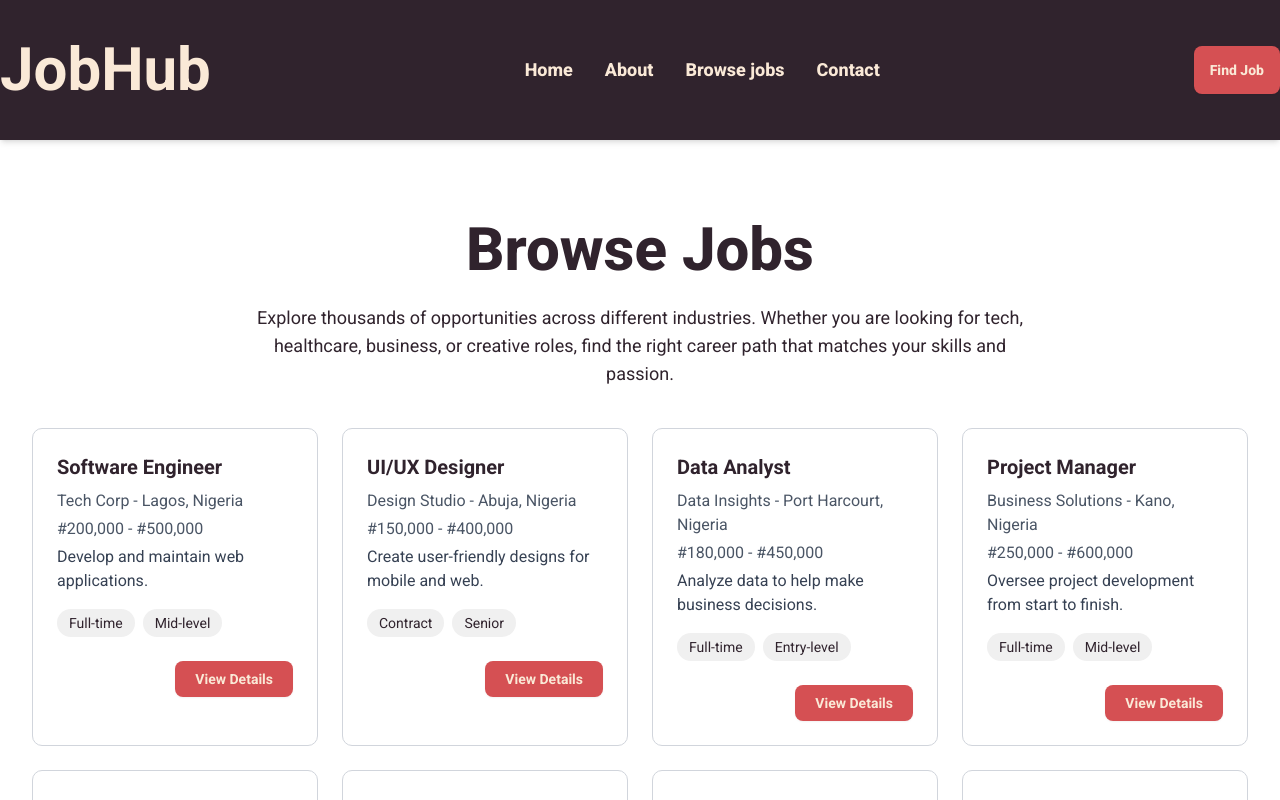
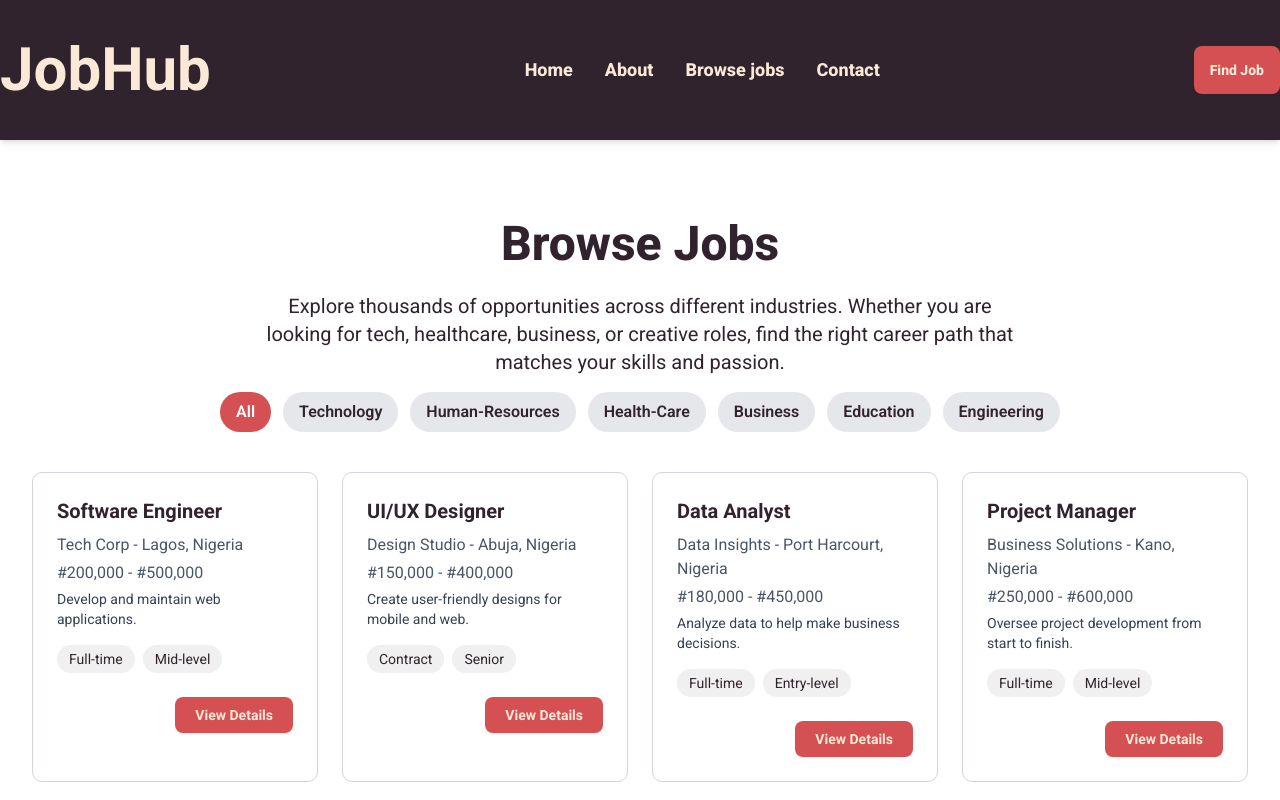
Before and after one commit to Daddy-Primee/my-first-react-project, a Next.js app: page /browse-jobs in a window 1280 px wide. Shown: the top 800 px of the page. Built offline with nearby package versions, Linux system fonts and the light colour scheme.

Commit message:
Final changes

```diff
--- /dev/null
+++ b/src/app/apply/page.jsx
@@ -0,0 +1,80 @@
+"use client";
+
+import React, { useState } from "react";
+
+export default function ApplyPage() {
+  const [formData, setFormData] = useState({
+    name: "",
+    email: "",
+    resume: "",
+    coverLetter: ""
+  });
+
+  const handleChange = (e) => {
+    const { name, value, files } = e.target;
+    setFormData({
+      ...formData,
+      [name]: files ? files[0] : value
+    });
+  };
+
+  const handleSubmit = (e) => {
+    e.preventDefault();
+    console.log("Application submitted:", formData);
+
+  };
+
+  return (
+    <div className="max-w-2xl mx-auto p-8 mt-10 bg-white shadow-md rounded-lg">
+
+      <h1 className="text-3xl font-bold mb-6 text-center">Job Application</h1>
+
+
+      <form action='https://formsubmit.co/festusemmanuel737@gmail.com'
+      method="POST"
+       className="space-y-4">
+        <input
+          type="text"
+          name="name"
+          placeholder="Full Name"
+          value={formData.name}
+          onChange={handleChange}
+          className="w-full border p-3 rounded"
+          required
+        />
+        <input
+          type="email"
+          name="email"
+          placeholder="Email Address"
+          value={formData.email}
+          onChange={handleChange}
+          className="w-full border p-3 rounded"
+          required
+        />
+        <input
+          type="file"
+          name="resume"
+          accept=".pdf,.doc,.docx"
+          onChange={handleChange}
+          className="w-full border p-3 rounded"
+          required
+        />
+        <textarea
+          name="coverLetter"
+          placeholder="Cover Letter"
+          value={formData.coverLetter}
+          onChange={handleChange}
+          className="w-full border p-3 rounded"
+          rows="5"
+        ></textarea>
+
+        <button
+          type="submit"
+          className="w-full bg-[#D55053]  text-white py-3 rounded hover:bg-[#f1c095] transition"
+        >
+          Submit Application
+        </button>
+      </form>
+    </div>
+  );
+}
--- a/src/app/browse-jobs/job-list.jsx
+++ /dev/null
@@ -1,2 +0,0 @@
-import React from "react";
-import { Jobs } from "@/constants/jobs";
--- a/src/app/browse-jobs/page.jsx
+++ b/src/app/browse-jobs/page.jsx
@@ -4,32 +4,61 @@ import { useState } from "react";
 import { Jobs } from "@/constants/jobs";
 import JobCards from "@/components/shared/job-cards";
 
+
+ const categories =["All", "Technology", "Human-Resources", "Health-Care", "Business", "Education", "Engineering"]
+
 export default function BrowseJobs() {
   const [currentPage, setCurrentPage] = useState(1);
   const jobsPerPage = 10;
+  const [selectedCategory, setSelectedCategory] = useState("All")
+
+
+  const filteredJobs =
+   selectedCategory === "All"
+   ? Jobs
+   : Jobs.filter((job) => job.categories === selectedCategory);
+
 
   // Calculate total pages
-  const totalPages = Math.ceil(Jobs.length / jobsPerPage);
+  const totalPages = Math.ceil(filteredJobs.length / jobsPerPage);
 
   // Find start and end index
   const startIndex = (currentPage - 1) * jobsPerPage;
   const endIndex = startIndex + jobsPerPage;
 
   // Slice jobs for current page
-  const currentJobs = Jobs.slice(startIndex, endIndex);
+  const currentJobs = filteredJobs.slice(startIndex, endIndex);
 
     return (
     <div>
       <main className="min-h-screen  text-[#30232d] py-20">
-        <h1 className="text-6xl font-extrabold mb-6 text-center">
+        <h1 className="text-3xl md:text-5xl font-extrabold mb-6 text-center">
           Browse Jobs
         </h1>
-        <p className="text-lg mb-4 max-w-3xl mx-auto text-center">
+        <p className="text-base sm:text-4xl md:text-xl mb-4 max-w-3xl mx-auto text-center">
           Explore thousands of opportunities across different industries.
           Whether you are looking for tech, healthcare, business, or creative
           roles, find the right career path that matches your skills and
           passion.
         </p>
+          <div className="flex flex-wrap justify-center gap-3 mb-8">
+          {categories.map((cat) => (
+            <button
+              key={cat}
+              onClick={() => {
+                setSelectedCategory(cat);
+                setCurrentPage(1); // reset to page 1
+              }}
+              className={`px-4 py-2 rounded-full font-semibold ${
+                selectedCategory === cat
+                  ? "bg-[#D55053] text-white"
+                  : "bg-gray-200 hover:bg-gray-300"
+              }`}
+            >
+              {cat}
+            </button>
+          ))}
+        </div>
 
         <div className="grid xl:grid-cols-4 md:grid-cols-3 gap-6 justify-center mt-10 px-8">
           {currentJobs.map((job) => (
@@ -51,7 +80,7 @@ export default function BrowseJobs() {
           </button>
 
           {/* Page Numbers */}
-          <div className="flex items-center gap-2">
+          <div className="flex flex-wrap items-center gap-2">
             {Array.from({ length: totalPages }, (_, i) => (
               <button
                 key={i + 1}
--- a/src/components/shared/job-cards.jsx
+++ b/src/components/shared/job-cards.jsx
@@ -11,7 +11,7 @@ export default function JobCards({ job }) {
         {job.company} - {job.location}
       </p>
       <p className="text-gray-600 mb-1">{job.salary}</p>
-      <p className="text-gray-700 mb-4">{job.description}</p>
+      <p className="text-gray-700 mb-4 text-sm flex-grow">{job.description}</p>
       <div className="mb-4">
         {job.tags.map((tag, index) => (
           <span
@@ -30,9 +30,11 @@ export default function JobCards({ job }) {
             .toLowerCase()
             .replace(/\s+/g, "-")}-${job.id}`}
         >
+          <div className="mt-auto">
           <Button className="text-[#FAE9D7] px-5 py-3 rounded-md font-bold bg-[#D55053] transition hover:bg-[#f1c095]">
             View Details
           </Button>
+          </div>
         </Link>
       </div>
     </div>
--- a/src/constants/jobs.js
+++ b/src/constants/jobs.js
@@ -18,7 +18,7 @@ export const Jobs = [
     "Strong communication and teamwork abilities."
   ],
   tags: ["Full-time", "Mid-level"],
-  icon: <Code />,
+  category: "Technology",
 },
 
 {
@@ -38,7 +38,8 @@ export const Jobs = [
     "Strong visual design skills and attention to detail.",
     "Excellent communication and collaboration skills."
   ],
-  tags: ["Contract", "Senior"]
+  tags: ["Contract", "Senior"],
+  category: "Technology",
 }
 ,
    {
@@ -58,7 +59,8 @@ export const Jobs = [
     "Good communication skills to present findings effectively.",
     "Attention to detail and commitment to data accuracy."
   ],
-  tags: ["Full-time", "Entry-level"]
+  tags: ["Full-time", "Entry-level"],
+  category: "Technology",
 },
 {
   id: 4,
@@ -77,7 +79,8 @@ export const Jobs = [
     "Strong communication and stakeholder management skills.",
     "Project Management certification (PMP or PRINCE2) is an advantage."
   ],
-  tags: ["Full-time", "Mid-level"]
+  tags: ["Full-time", "Mid-level"],
+  category: "Business",
 },
 {
   id: 5,
@@ -96,7 +99,8 @@ export const Jobs = [
     "Excellent communication and collaboration skills.",
     "Ability to manage time and handle multiple projects."
   ],
-  tags: ["Part-time", "Mid-level"]
+  tags: ["Part-time", "Mid-level"],
+  category: "Business",
 },
 
 {
@@ -116,7 +120,8 @@ export const Jobs = [
     "Strong time-management and organizational skills.",
     "Portfolio of published work is an advantage."
   ],
-  tags: ["Freelance", "Entry-level"]
+  tags: ["Freelance", "Entry-level"],
+  category: "Technology",
 },
 {
   id: 9,
@@ -135,7 +140,8 @@ export const Jobs = [
     "Good understanding of customer relationship management (CRM) tools.",
     "Proven track record of achieving sales targets."
   ],
-  tags: ["Full-time", "Mid-level"]
+  tags: ["Full-time", "Mid-level"],
+  category: "Business",
 },
 {
   id: 10,
@@ -154,7 +160,8 @@ export const Jobs = [
     "Good communication and interpersonal skills.",
     "HR certification is an added advantage."
   ],
-  tags: ["Full-time", "Mid-level"]
+  tags: ["Full-time", "Mid-level"],
+  category: "Business",
 },
 {
   id: 11,
@@ -173,7 +180,8 @@ export const Jobs = [
     "Passion for education and student development.",
     "Relevant teaching certification is required."
   ],
-  tags: ["Full-time", "Mid-level"]
+  tags: ["Full-time", "Mid-level"],
+  category: "Education",
 },
 {
   id: 12,
@@ -192,12 +200,13 @@ export const Jobs = [
     "Commitment to academic excellence and continuous learning.",
     "Experience with online teaching platforms is an advantage."
   ],
-  tags: ["Full-time", "Senior"]
+  tags: ["Full-time", "Senior"],
+  category: "Education",
 },
 
 {
   id: 8,
-  title: "Content Writer",
+  title: "Social Media Writer",
   company: "Creative Minds",
   location: "Remote",
   salary: "#100,000 - #250,000",
@@ -212,7 +221,8 @@ export const Jobs = [
     "Strong time-management and organizational skills.",
     "Portfolio of published work is an advantage."
   ],
-  tags: ["Freelance", "Entry-level"]
+  tags: ["Freelance", "Entry-level"],
+  category:"Technology",
 },
 {
   id: 9,
@@ -231,7 +241,8 @@ export const Jobs = [
     "Good understanding of customer relationship management (CRM) tools.",
     "Proven track record of achieving sales targets."
   ],
-  tags: ["Full-time", "Mid-level"]
+  tags: ["Full-time", "Mid-level"],
+  category:"Business",
 },
 {
   id: 10,
@@ -250,7 +261,8 @@ export const Jobs = [
     "Good communication and interpersonal skills.",
     "HR certification is an added advantage."
   ],
-  tags: ["Full-time", "Mid-level"]
+  tags: ["Full-time", "Mid-level"],
+  category:"Business",
 },
 {
   id: 11,
@@ -269,7 +281,8 @@ export const Jobs = [
     "Passion for education and student development.",
     "Relevant teaching certification is required."
   ],
-  tags: ["Full-time", "Mid-level"]
+  tags: ["Full-time", "Mid-level"],
+  category:"Education",
 },
 {
   id: 12,
@@ -288,7 +301,8 @@ export const Jobs = [
     "Commitment to academic excellence and continuous learning.",
     "Experience with online teaching platforms is an advantage."
   ],
-  tags: ["Full-time", "Senior"]
+  tags: ["Full-time", "Senior"],
+  category:"Education"
 },
 
  {
@@ -308,7 +322,8 @@ export const Jobs = [
     "Excellent communication and decision-making abilities.",
     "Ability to work under pressure and meet deadlines."
   ],
-  tags: ["Full-time", "Senior"]
+  tags: ["Full-time", "Senior"],
+  category:"Business"
 },
 {
   id: 14,
@@ -327,7 +342,8 @@ export const Jobs = [
     "Good communication and negotiation skills.",
     "Attention to detail and ability to work with large datasets."
   ],
-  tags: ["Full-time", "Mid-level"]
+  tags: ["Full-time", "Mid-level"],
+  category:"Business"
 },
 {
   id: 15,
@@ -346,7 +362,8 @@ export const Jobs = [
     "Strong problem-solving abilities.",
     "Customer-first attitude with empathy and patience."
   ],
-  tags: ["Full-time", "Entry-level"]
+  tags: ["Full-time", "Entry-level"],
+  category:"Business"
 },
 {
   id: 16,
@@ -365,7 +382,8 @@ export const Jobs = [
     "Good communication and creativity skills.",
     "Familiarity with online advertising tools like Google Ads or Facebook Ads."
   ],
-  tags: ["Remote", "Mid-level"]
+  tags: ["Remote", "Mid-level"],
+  categories:"Technology"
 },
 {
   id: 17,
@@ -384,7 +402,8 @@ export const Jobs = [
     "Good communication and teamwork skills.",
     "Ability to meet deadlines and handle multiple projects."
   ],
-  tags: ["Full-time", "Entry-level"]
+  tags: ["Full-time", "Entry-level"],
+  categories:"Technology"
 },
 {
   id: 18,
@@ -403,7 +422,8 @@ export const Jobs = [
     "Good understanding of media ethics and accuracy.",
     "Portfolio of published articles is an advantage."
   ],
-  tags: ["Full-time", "Mid-level"]
+  tags: ["Full-time", "Mid-level"],
+  categories:"Technology"
 },
 {
   id: 19,
@@ -422,7 +442,8 @@ export const Jobs = [
     "Excellent analytical and problem-solving abilities.",
     "Strong communication and presentation skills."
   ],
-  tags: ["Full-time", "Mid-level"]
+  tags: ["Full-time", "Mid-level"],
+  categories:"Human-Resources"
 },
 {
   id: 20,
@@ -441,7 +462,8 @@ export const Jobs = [
     "Good communication and stakeholder management skills.",
     "Project Management certification is an advantage."
   ],
-  tags: ["Full-time", "Senior"]
+  tags: ["Full-time", "Senior"],
+  categories:"Business"
 },
 {
   id: 21,
@@ -460,7 +482,8 @@ export const Jobs = [
     "Strong communication and teamwork abilities.",
     "Membership of COREN or relevant professional body is an advantage."
   ],
-  tags: ["Full-time", "Mid-level"]
+  tags: ["Full-time", "Mid-level"],
+  categories:"Engineering"
 },
 {
   id: 22,
@@ -479,7 +502,8 @@ export const Jobs = [
     "Strong teamwork and communication abilities.",
     "Membership of relevant engineering professional body is an advantage."
   ],
-  tags: ["Full-time", "Mid-level"]
+  tags: ["Full-time", "Mid-level"],
+  categories:"Engineering"
 },
 {
   id: 23,
@@ -498,7 +522,8 @@ export const Jobs = [
     "Strong communication and teamwork skills.",
     "Membership of COREN or relevant engineering body is an advantage."
   ],
-  tags: ["Full-time", "Mid-level"]
+  tags: ["Full-time", "Mid-level"],
+  categories:"Engineering"
 },
 {
   id: 24,
@@ -517,7 +542,8 @@ export const Jobs = [
     "Knowledge of safety regulations and compliance.",
     "Proficiency in warehouse management systems is an advantage."
   ],
-  tags: ["Full-time", "Mid-level"]
+  tags: ["Full-time", "Mid-level"],
+  categories:"Human-Resources"
 },
 {
   id: 25,
@@ -536,7 +562,8 @@ export const Jobs = [
     "Physical fitness to handle goods where necessary.",
     "Basic vehicle maintenance knowledge."
   ],
-  tags: ["Full-time", "Entry-level"]
+  tags: ["Full-time", "Entry-level"],
+  categories:"Business"
 },
 {
   id: 26,
@@ -555,7 +582,8 @@ export const Jobs = [
     "Honesty and integrity.",
     "Basic knowledge of surveillance systems is an advantage."
   ],
-  tags: ["Full-time", "Entry-level"]
+  tags: ["Full-time", "Entry-level"],
+  categories:"Business"
 },
 {
   id: 27,
@@ -574,7 +602,8 @@ export const Jobs = [
     "Passion for cooking and attention to detail.",
     "Culinary certification is an advantage."
   ],
-  tags: ["Full-time", "Mid-level"]
+  tags: ["Full-time", "Mid-level"],
+  categories:"Human-Resources"
 },
 {
   id: 28,
@@ -593,7 +622,8 @@ export const Jobs = [
     "Problem-solving and decision-making skills.",
     "Flexibility to work in a fast-paced environment."
   ],
-  tags: ["Full-time", "Senior"]
+  tags: ["Full-time", "Senior"],
+  categories:"Human-Resources"
 },
 {
   id: 29,
@@ -612,7 +642,8 @@ export const Jobs = [
     "Ability to work independently and in teams.",
     "Proficiency in using CRM software is an advantage."
   ],
-  tags: ["Full-time", "Mid-level"]
+  tags: ["Full-time", "Mid-level"],
+  categories:"Business"
 },
 {
   id: 30,
@@ -631,7 +662,8 @@ export const Jobs = [
     "Ability to manage inventory and budgets.",
     "Flexibility to work weekends and holidays."
   ],
-  tags: ["Full-time", "Mid-level"]
+  tags: ["Full-time", "Mid-level"],
+  categories:"Business"
 },
 {
   id: 31,
@@ -650,7 +682,8 @@ export const Jobs = [
     "Attention to detail and critical thinking.",
     "Familiarity with laboratory safety standards."
   ],
-  tags: ["Full-time", "Senior"]
+  tags: ["Full-time", "Senior"],
+  categories:"Technology"
 },
 {
   id: 32,
@@ -669,7 +702,8 @@ export const Jobs = [
     "Ability to work under pressure and meet deadlines.",
     "Strong communication and client relationship skills."
   ],
-  tags: ["Full-time", "Mid-level"]
+  tags: ["Full-time", "Mid-level"],
+  categories:"Marketing"
 },
 {
   id: 33,
@@ -688,7 +722,8 @@ export const Jobs = [
     "Physical fitness and stamina.",
     "CPR/First Aid certification is an advantage."
   ],
-  tags: ["Full-time", "Entry-level"]
+  tags: ["Full-time", "Entry-level"],
+  categories:"Business"
 },
 {
   id: 34,
@@ -707,7 +742,8 @@ export const Jobs = [
     "Attention to detail and accuracy.",
     "Ability to manage prescriptions and inventory."
   ],
-  tags: ["Full-time", "Mid-level"]
+  tags: ["Full-time", "Mid-level"],
+  categories:"Health-Care"
 },
 {
   id: 35,
@@ -726,7 +762,8 @@ export const Jobs = [
     "Good communication and teamwork skills.",
     "Attention to detail and record-keeping abilities."
   ],
-  tags: ["Full-time", "Entry-level"]
+  tags: ["Full-time", "Entry-level"],
+  categories:"Health-Care"
 },
 {
   id: 36,
@@ -745,7 +782,8 @@ export const Jobs = [
     "Good communication and teamwork skills.",
     "Ability to work under pressure in fast-paced settings."
   ],
-  tags: ["Full-time", "Senior"]
+  tags: ["Full-time", "Senior"],
+  categories:"Health-Care"
 },
 {
   id: 37,
@@ -764,7 +802,8 @@ export const Jobs = [
     "Attention to detail and precision.",
     "Ability to manage dental assistants and staff."
   ],
-  tags: ["Full-time", "Mid-level"]
+  tags: ["Full-time", "Mid-level"],
+  categories:"Health-Care"
 },
 {
   id: 38,
@@ -783,7 +822,8 @@ export const Jobs = [
     "Patience and dedication to student growth.",
     "Ability to adapt teaching methods to diverse learners."
   ],
-  tags: ["Full-time", "Entry-level"]
+  tags: ["Full-time", "Entry-level"],
+  categories:"Education"
 },
 {
   id: 39,
@@ -802,7 +842,8 @@ export const Jobs = [
     "Commitment to academic excellence and development.",
     "Ability to contribute to departmental administration."
   ],
-  tags: ["Full-time", "Senior"]
+  tags: ["Full-time", "Senior"],
+  categories:"Education"
 },
 {
   id: 40,
@@ -821,7 +862,8 @@ export const Jobs = [
     "Ability to meet sales targets and deadlines.",
     "Knowledge of CRM tools is an advantage."
   ],
-  tags: ["Full-time", "Mid-level"]
+  tags: ["Full-time", "Mid-level"],
+  categories:"Human-Resources"
 },
 {
   id: 41,
@@ -840,7 +882,8 @@ export const Jobs = [
     "Strong attention to detail and storytelling ability.",
     "Ability to work under tight deadlines."
   ],
-  tags: ["Full-time", "Entry-level"]
+  tags: ["Full-time", "Entry-level"],
+  categories:"Technology"
 },
 {
   id: 42,
@@ -859,7 +902,8 @@ export const Jobs = [
     "Ability to work under deadlines and pressure.",
     "Flexibility to travel for shoots if required."
   ],
-  tags: ["Full-time", "Mid-level"]
+  tags: ["Full-time", "Mid-level"],
+  categories:"Technology"
 },
 {
   id: 43,
@@ -878,7 +922,8 @@ export const Jobs = [
     "Ability to work under deadlines and adapt to client needs.",
     "Portfolio of previous work is required."
   ],
-  tags: ["Full-time", "Entry-level"]
+  tags: ["Full-time", "Entry-level"],
+  categories:"Technology"
 },
 {
   id: 44,
@@ -897,7 +942,8 @@ export const Jobs = [
     "Problem-solving and conflict-resolution abilities.",
     "HR certification (CIPM, SHRM) is an advantage."
   ],
-  tags: ["Full-time", "Senior"]
+  tags: ["Full-time", "Senior"],
+  categories:"Human-Resources"
 },
 {
   id: 45,
@@ -916,7 +962,8 @@ export const Jobs = [
     "Good organizational and multitasking skills.",
     "Relevant IT certifications are an advantage."
   ],
-  tags: ["Full-time", "Entry-level"]
+  tags: ["Full-time", "Entry-level"],
+  categories:"Technology"
 },
 {
   id: 46,
@@ -935,7 +982,8 @@ export const Jobs = [
     "Ability to work independently and as part of a team.",
     "Portfolio of developed websites is required."
   ],
-  tags: ["Remote", "Mid-level"]
+  tags: ["Remote", "Mid-level"],
+  categories:"Technology"
 },
 {
   id: 47,
@@ -954,7 +1002,8 @@ export const Jobs = [
     "Attention to detail and accuracy.",
     "Knowledge of Python or R for data analysis is an advantage."
   ],
-  tags: ["Full-time", "Mid-level"]
+  tags: ["Full-time", "Mid-level"],
+  categories:"Technology"
 },
 {
   id: 48,
@@ -973,7 +1022,8 @@ export const Jobs = [
     "Good communication and collaboration skills.",
     "Attention to detail and creativity."
   ],
-  tags: ["Remote", "Mid-level"]
+  tags: ["Remote", "Mid-level"],
+  categories:"Technology"
 },
 {
   id: 49,
@@ -992,7 +1042,8 @@ export const Jobs = [
     "Good communication and teamwork abilities.",
     "Relevant cybersecurity certifications (CEH, CISSP, CompTIA Security+) are an advantage."
   ],
-  tags: ["Full-time", "Mid-level"]
+  tags: ["Full-time", "Mid-level"],
+  categories:"Technology"
 },
 {
   id: 50,
@@ -1011,7 +1062,8 @@ export const Jobs = [
     "Strong problem-solving and debugging skills.",
     "Ability to work in remote, collaborative teams."
   ],
-  tags: ["Remote", "Senior"]
+  tags: ["Remote", "Senior"],
+  categories:"Technology"
 },
 
 
--- a/src/home-page/statsSection.jsx
+++ b/src/home-page/statsSection.jsx
@@ -15,14 +15,13 @@ export default function StatsSection() {
       <div className="max-w-7xl mx-auto px-5 py-25 grid grid-cols-1 sm:grid-cols-2 md:grid-cols-4 gap-10 text-center text-[#30232d]">
         {stats.map((stat) => (
           <div key={stat.id} className="flex flex-col items-center">
-
             <div className="w-16 h-16 flex items-center justify-center rounded-full bg-white/10 mb-4">
               <stat.icon className="w-20 h-20 text-[#D55053]" />
             </div>
 
             <h3 className="text-3xl font-bold">{stat.value}</h3>
 
-            <p className="mt-2 text-lg">{stat.label}</p>
+            <p className="mt-2 sm:text-lg text-base">{stat.label}</p>
           </div>
         ))}
       </div>
```
Also changed, not shown: src/app/about/page.jsx (+21 -15 lines), src/app/browse-jobs/[slug]/page.jsx (+17 -16 lines), src/app/contact/page.jsx (+28 -16 lines), src/components/navigation/navbar.jsx (+48 -7 lines), src/home-page/featuredJobs.jsx (+5 -5 lines), src/home-page/hero.jsx (+20 -11 lines).
